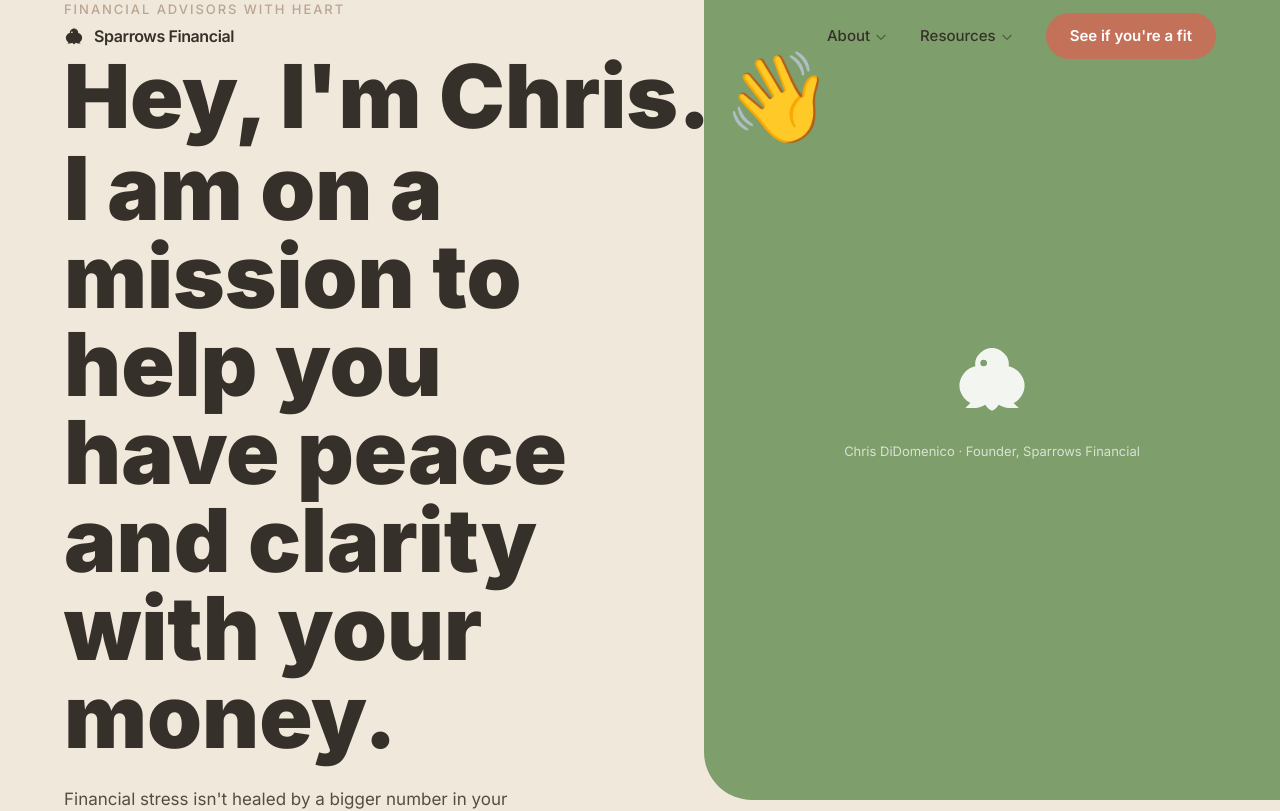
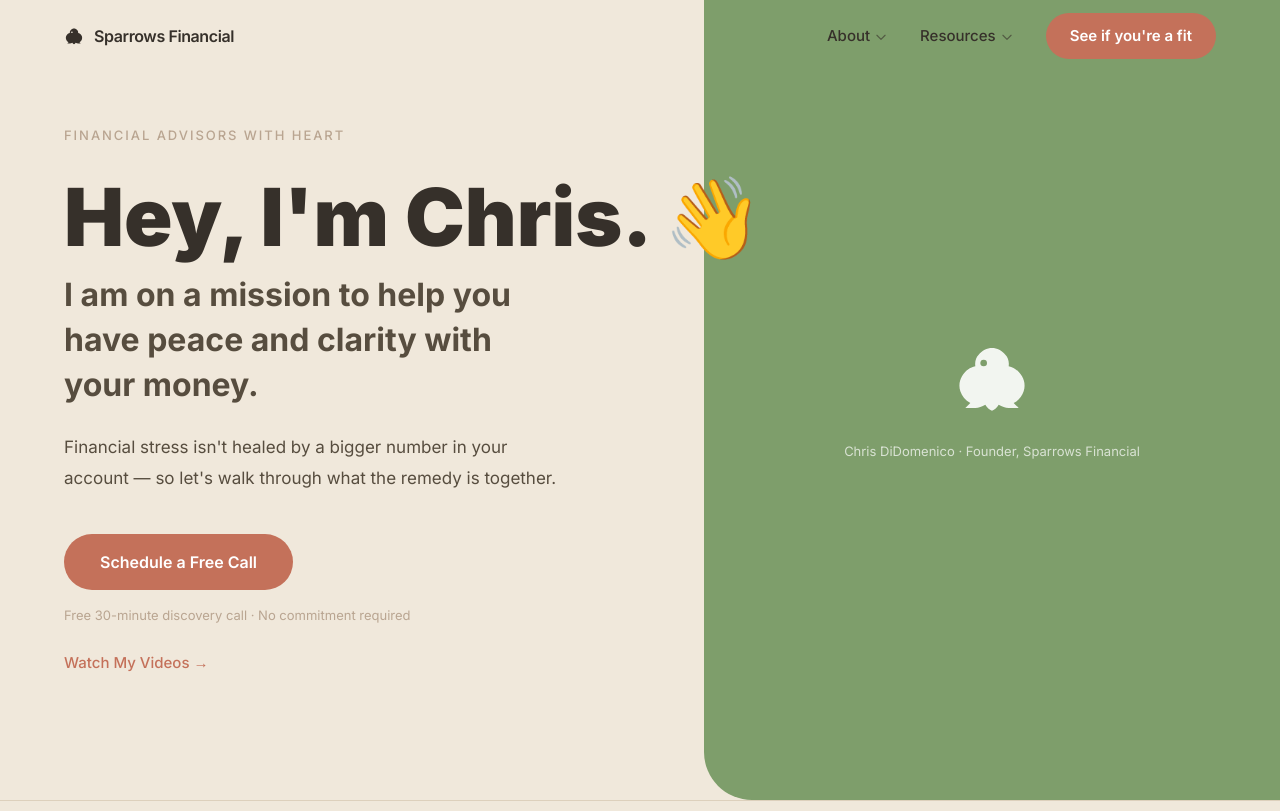
Before and after one commit to ChrisDiDomenico/sparrows-financial, a Next.js app: page / in a window 1280 px wide. Shown: the top 811 px of the page. Built offline with nearby package versions, Linux system fonts and the light colour scheme; a web font is replaced by a local one.

Commit message:
Fix hero headline sizing

```diff
--- a/src/components/sections/Hero.tsx
+++ b/src/components/sections/Hero.tsx
@@ -49,18 +49,28 @@ export default function Hero() {
 
           <FadeUp delay={0.12}>
             <h1
-              className="font-black leading-[1.0] mb-6"
+              className="font-black leading-[1.0] mb-4 whitespace-nowrap"
               style={{
-                fontSize: 'clamp(52px, 7vw, 88px)',
+                fontSize: '80px',
                 color: '#36302a',
                 fontFamily: 'var(--font-inter)',
               }}
             >
-              <span className="block whitespace-nowrap">Hey, I&apos;m Chris. 👋</span>
-              <span className="block mt-1">
-                I am on a mission to help you have peace and clarity with your money.
-              </span>
+              Hey, I&apos;m Chris. 👋
             </h1>
+            <p
+              className="mb-6"
+              style={{
+                fontFamily: 'var(--font-inter)',
+                fontWeight: 700,
+                fontSize: '32px',
+                lineHeight: 1.4,
+                color: '#574d3f',
+                maxWidth: '500px',
+              }}
+            >
+              I am on a mission to help you have peace and clarity with your money.
+            </p>
           </FadeUp>
 
           <FadeUp delay={0.24}>
```
